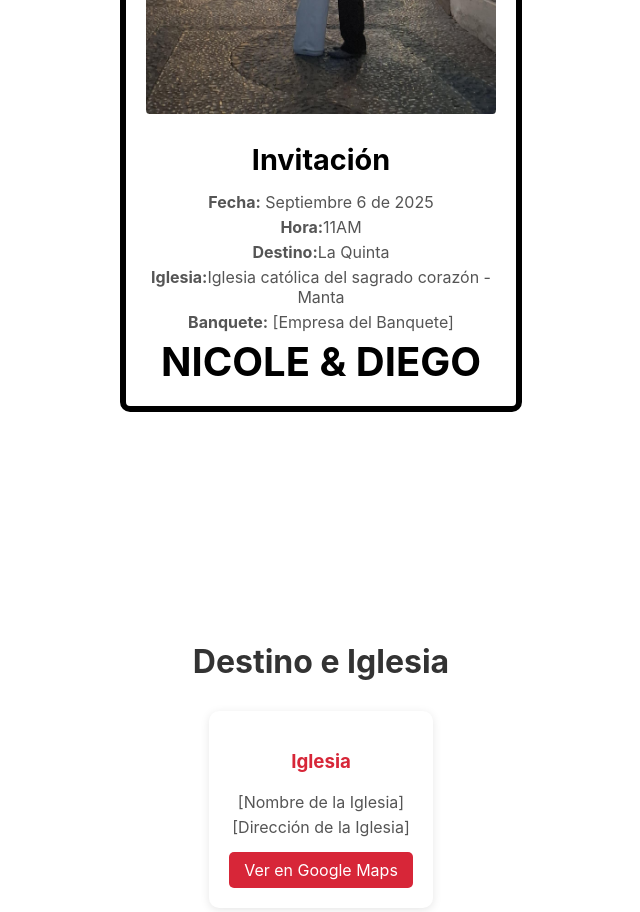
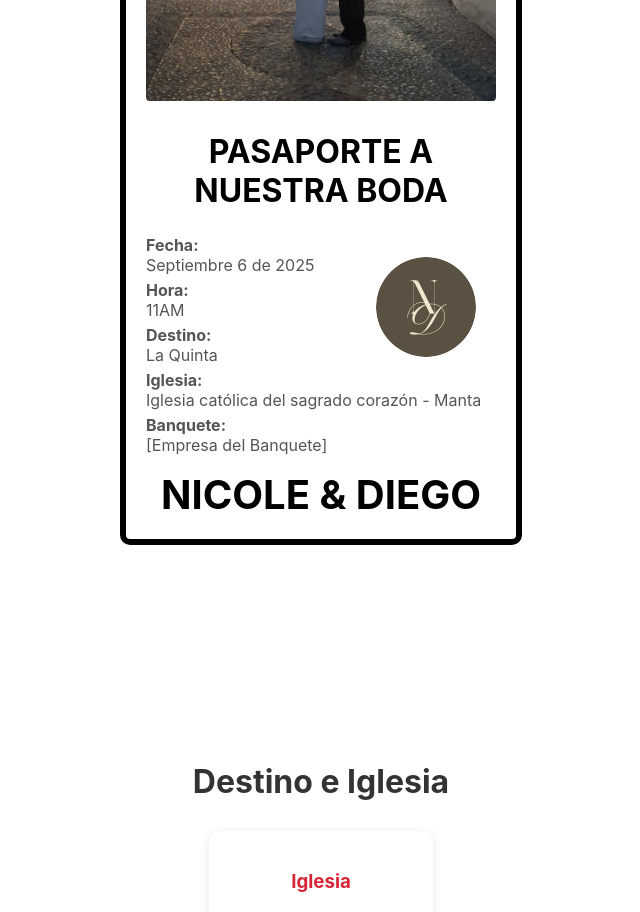
Before and after one commit to CristopherVanegas/BodaNicoleRo, a React (Vite) app in the folder boda_nicole_ro/: page / in a window 1280 px wide. Shown: the part 1740-2652 px from the top of the page, without its empty margins (319-959 px from the left). Built offline with nearby package versions, Linux system fonts and the light colour scheme; the HTML template or start-up script is replaced by a standard one.

Commit message:
Se agregó diseño de pasaporte a la invitación

```diff
--- a/boda_nicole_ro/src/components/InvitationCard/InvitationCard.jsx
+++ b/boda_nicole_ro/src/components/InvitationCard/InvitationCard.jsx
@@ -1,18 +1,27 @@
 import 'react';
 import styles from './InvitationCard.module.css';
 import imagenNovios1Circle from '../../assets/images/novios/1.jpeg';
+import logoNovios from '../../assets/images/logo/logo-circle.png';
 
 const InvitationCard = () => {
   return (
     <section className={styles.invitationContainer}>
       <div className={styles.invitationBox}>
         <img className={styles.imageNovios1Container} src={imagenNovios1Circle} alt="Logo Novios 1" />
-        <h2 className={styles.title}>Invitación</h2>
-        <p><strong>Fecha:</strong> Septiembre 6 de 2025</p>
-        <p><strong>Hora:</strong>11AM</p>
-        <p><strong>Destino:</strong>La Quinta</p>
-        <p><strong>Iglesia:</strong>Iglesia católica del sagrado corazón - Manta</p>
-        <p><strong>Banquete:</strong> [Empresa del Banquete]</p>
+        <h2 className={styles.title}>Pasaporte a nuestra boda</h2>
+        <p className={styles.linea}></p>
+        <div className={styles.invitationContent}>
+          <div className={styles.textContent}>
+            <p><strong>Fecha:</strong><br /> Septiembre 6 de 2025</p>
+            <p><strong>Hora:</strong><br />11AM</p>
+            <p><strong>Destino:</strong><br />La Quinta</p>
+            <p><strong>Iglesia:</strong><br />Iglesia católica del sagrado corazón - Manta</p>
+            <p><strong>Banquete:</strong><br /> [Empresa del Banquete]</p>
+          </div>
+          <img className={styles.imageContainer} src={logoNovios} alt="Logo Novios" />
+
+        </div>
+        <p className={styles.linea}></p>
         <footer className={styles.footer}>Nicole & Diego</footer>
       </div>
     </section>
--- a/boda_nicole_ro/src/components/InvitationCard/InvitationCard.module.css
+++ b/boda_nicole_ro/src/components/InvitationCard/InvitationCard.module.css
@@ -71,9 +71,33 @@
 }
 
 .title {
-  font-size: 1.8rem;
+  font-size: 2rem;
   color: var(--color-title);
   margin-bottom: 15px;
+  text-transform: uppercase;
+}
+
+.linea {
+  border-bottom: 2px solid var(--color-title);
+  padding-bottom: 5px;
+}
+
+.textContent p {
+  text-align: start;
+  font-size: medium;
+  font-family: var(--font-simple);
+}
+
+.invitationContent {
+  position: relative;
+}
+
+.imageContainer {
+  position: absolute;
+  top: 10%;
+  right: 20px;
+  width: 100px;
+  border-radius: 50%;
 }
 
 .footer {
```
